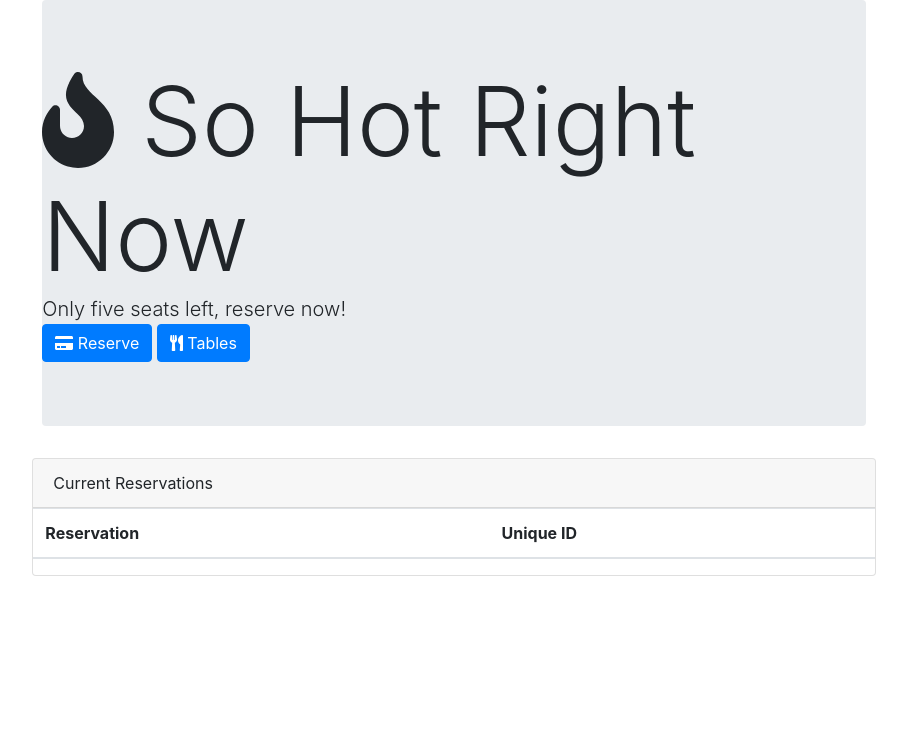
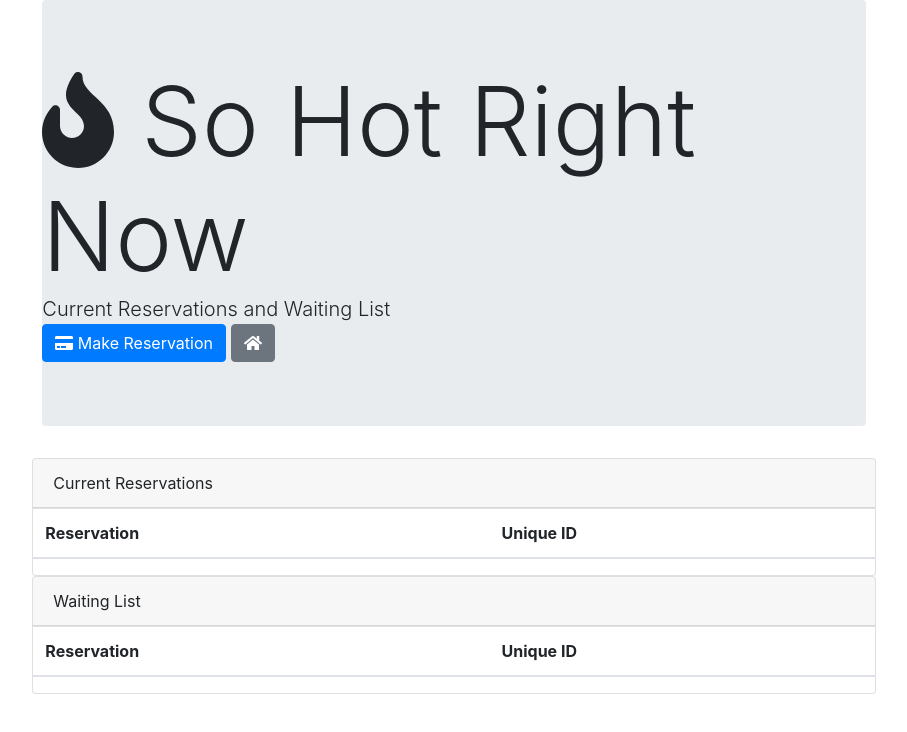
Before and after one commit to gillespiebn/restaurantReservation, a website: page tables.html in a window 1280 px wide. Shown: the whole page, without its empty margins (186-1093 px from the left). Drawn offline with nearby package versions, Linux system fonts and the light colour scheme.

Commit message:
update to tables

```diff
--- a/tables.html
+++ b/tables.html
@@ -19,10 +19,10 @@
             <div class="col-md-8">
                 <div class="jumbotron jumbotron-fluid rounded">
                     <div class="display-1"><i class="fa fa-fire"></i>  So Hot Right Now</div>
-                    <div class="lead">Only five seats left, reserve now!</div>
+                    <div class="lead">Current Reservations and Waiting List</div>
                     <div class="buttonsDiv">
-                        <button class="btn btn-primary"><i class="fas fa-credit-card"></i>  Reserve</button>
-                        <button class="btn btn-primary"><i class="fas fa-utensils"></i>  Tables</button>
+                        <button class="btn btn-primary"><i class="fas fa-credit-card"></i>  Make Reservation</button>
+                        <button class="btn btn-secondary"><i class="fas fa-home"></i></i>  </button>
                     </div>
                 </div>
             </div>
@@ -51,6 +51,29 @@
         </div>
         <div class ="col-md-2"></div>
     </div>
+
+    <!--Waiting List Table-->
+    <div class="row">
+            <div class ="col-md-2"></div>
+            <div class="col-lg-8">
+                <div class="card">
+                    <div class="card-header">Waiting List</div>
+                        <div class="card-block">
+                            <table class="table">
+                                <thead>
+                                    <tr>
+                                        <th>Reservation</th>
+                                        <th>Unique ID</th>
+                                    </tr>
+                                </thead>
+                                <tbody id="res-info">
+                                    </tbody>
+                                </table>
+                        </div>
+                </div>
+            </div>
+            <div class ="col-md-2"></div>
+        </div>
 <!-- Optional JavaScript -->
 <!-- jQuery first, then Popper.js, then Bootstrap JS -->
 <script src="https://code.jquery.com/jquery-3.2.1.slim.min.js" integrity="sha384-KJ3o2DKtIkvYIK3UENzmM7KCkRr/rE9/Qpg6aAZGJwFDMVNA/GpGFF93hXpG5KkN" crossorigin="anonymous"></script>
```
